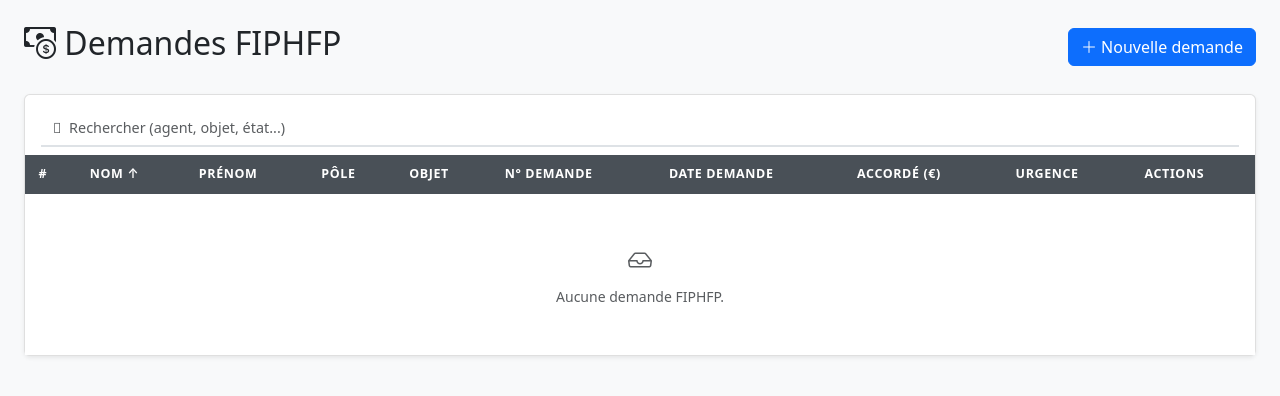
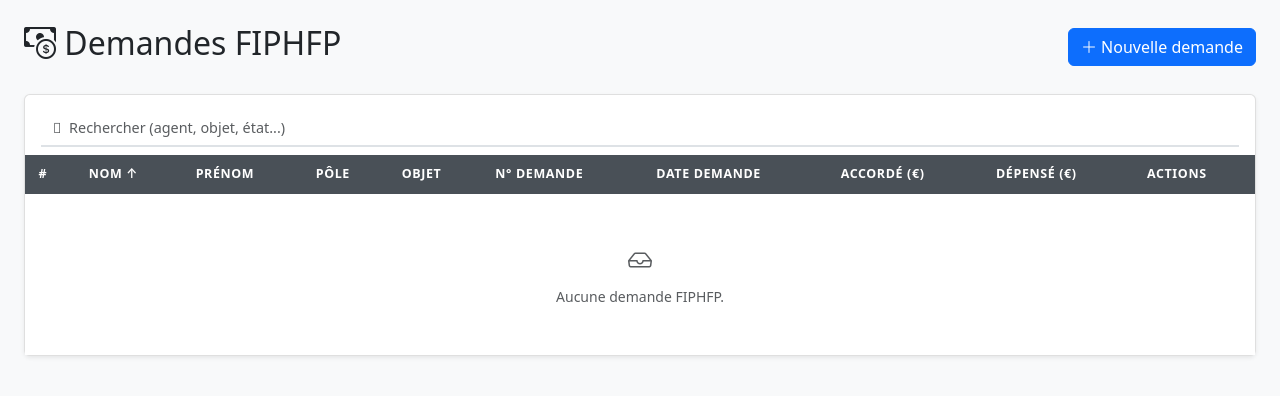
Before and after one commit to kythcayhaan-glitch/Prevention, a Symfony app: template templates/fiphfp/index.html.twig in a window 1280 px wide. Shown: the part 56-452 px from the top of the page. Run offline with Twig, Linux system fonts and the light colour scheme; the template is opened without the code that fills it, so the values that code supplies are empty; some libraries are stand-ins or nearby versions.

Commit message:
Replace urgence column with montant depense in FIPHFP list

```diff
--- a/templates/fiphfp/index.html.twig
+++ b/templates/fiphfp/index.html.twig
@@ -14,7 +14,7 @@
             <table class="table table-hover mb-0" id="mainTable">
                 <thead><tr>
                     <th>#</th><th id="th-nom" style="cursor:pointer;user-select:none">Nom <span id="sort-icon">↕</span></th><th>Prénom</th><th>Pôle</th><th>Objet</th>
-                    <th>N° demande</th><th>Date demande</th><th>Accordé (€)</th><th>Urgence</th><th>Actions</th>
+                    <th>N° demande</th><th>Date demande</th><th>Accordé (€)</th><th>Dépensé (€)</th><th>Actions</th>
                 </tr></thead>
                 <tbody>
                 {% for f in fiphfps %}
@@ -27,7 +27,7 @@
                     <td><small class="text-muted">{{ f.demandeFiphfp }}</small></td>
                     <td>{{ f.dateDemandeFiphfp }}</td>
                     <td>{{ f.montantAccordeFiphfp ? f.montantAccordeFiphfp ~ ' €' : '—' }}</td>
-                    <td>{% if f.urgenceFiphfp %}<span class="badge bg-danger">Urgent</span>{% else %}<span class="text-muted">—</span>{% endif %}</td>
+                    <td>{{ f.montantDepenseFiphfp ? f.montantDepenseFiphfp ~ ' €' : '—' }}</td>
                     <td class="text-nowrap" onclick="event.stopPropagation()">
                         <a href="{{ path('app_fiphfp_show', {id: f.id}) }}" class="btn btn-sm btn-outline-primary" title="Consulter"><i class="bi bi-eye"></i></a>
                         <a href="{{ path('app_fiphfp_edit', {id: f.id}) }}" class="btn btn-sm btn-outline-secondary" title="Modifier"><i class="bi bi-pencil"></i></a>
```
